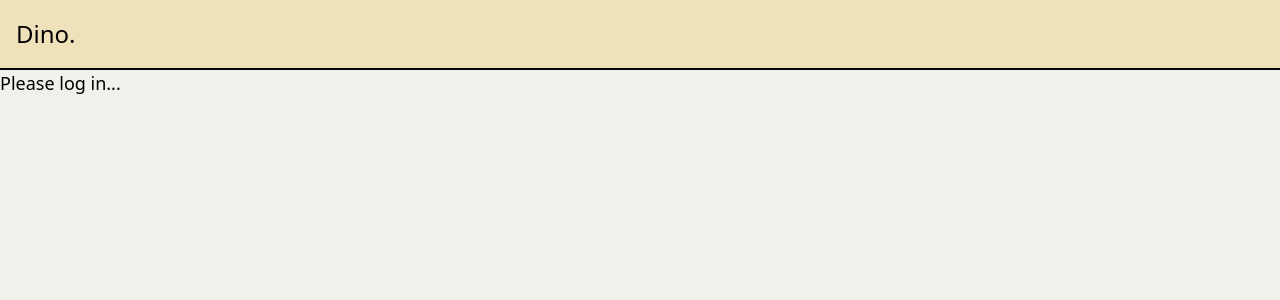
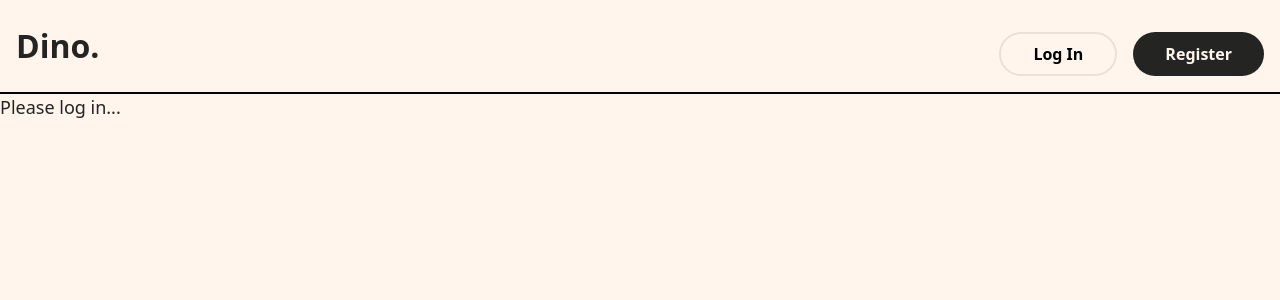
Before and after one commit to AsterinoCarsen/Dino, a Next.js app: page /home in a window 1280 px wide. Shown: the top 300 px of the page. Built offline with nearby package versions, Linux system fonts and the light colour scheme.

Commit message:
Changed styling colors, starting styling of homepage.

```diff
--- a/src/app/components/authentication/LoginForm.tsx
+++ b/src/app/components/authentication/LoginForm.tsx
@@ -87,7 +87,7 @@ export default function Login() {
 
                 {error && <p className="text-red-500">{error}</p>}
 
-                <button type="submit" disabled={isDisabled} className="bg-blue-500 hover:bg-blue-600 disabled:bg-blue-300 text-white py-2 rounded-md mt-4">
+                <button type="submit" disabled={isDisabled} className="btn-black py-2 rounded-md mt-4">
                     {loading ? <Loading /> : "Login"}
                 </button>
             </form>
--- a/src/app/components/authentication/RegisterForm.tsx
+++ b/src/app/components/authentication/RegisterForm.tsx
@@ -98,7 +98,7 @@ export default function Register() {
                     onChange={handleCaptchaChange}
                 />
 
-                <button type="submit" disabled={isDisabled} className="bg-blue-500 hover:bg-blue-600 disabled:bg-blue-300 text-white py-2 rounded-md mt-4">
+                <button type="submit" disabled={isDisabled} className="btn-black py-2 rounded-md mt-4">
                     {loading ? <Loading /> : "Register"}
                 </button>
             </form>
--- a/src/app/components/core/Navbar.tsx
+++ b/src/app/components/core/Navbar.tsx
@@ -1,3 +1,5 @@
+'use client';
+
 import React from 'react';
 import { useRouter } from "next/navigation";
 import { LogOut } from 'lucide-react';
@@ -12,14 +14,26 @@ export default function Navbar() {
     };
 
     return (
-        <nav className='sticky top-0 bg-paleYellow border-b-2 border-black text-white p-4 z-50'>
+        <nav className='sticky min-w-screen top-0 bg-paleYellow border-b-2 border-black text-white p-4 z-50'>
             <div className='max-w-7xl mx-auto flex justify-between items-center text-black'>
-                <h3>Dino.</h3>
-                {token && (
+                <h2>Dino.</h2>
+                {token ? (
                     <button className='hover:text-red-500' onClick={handleSignout}>
                         <LogOut />
                     </button>
+                ) : (
+                    <div className='flex gap-4'>
+                        <button className='btn-white font-extrabold p-8 py-2 rounded-full mt-4'>
+                            Log In
+                        </button>
+
+                        <button className='btn-black font-extrabold p-8 py-2 rounded-full mt-4'>
+                            Register
+                        </button>
+                    </div>
                 )}
+
+
             </div>
         </nav>
     )
--- a/src/app/globals.css
+++ b/src/app/globals.css
@@ -1,87 +1,57 @@
 @import "tailwindcss";
 
 :root {
-    --yellow: #D79922;
-    --paleYellow: #EFE2BA;
-    --red: #F13C20;
-    --blue: #4056A1;
-    --lightBlue: #C5CBE3;
-    --paleWhite: #f1f0eb;
+    --highlightBlack: rgba(36, 36, 35, 0.85);
+    --black: #242423;
+    --whiteBorder: #e9e0d9;
+    --white: #fff5ed;
+    --highlightWhite: rgba(233, 224, 217, 0.85);
 }
 
-.bg-yellow {
-    background-color: var(--yellow);
+.btn-white {
+    background-color: var(--white);
+    border: 2px solid var(--whiteBorder);
 }
 
-.color-yellow {
-    color: var(--yellow);
+.btn-white:hover {
+    background-color: var(--highlightWhite);
 }
 
-.bg-paleYellow {
-    background-color: var(--paleYellow);
+.btn-black {
+    background-color: var(--black);
+    color: var(--white);
 }
 
-.color-paleYellow {
-    color: var(--paleYellow);
-}
-
-.color-red {
-    color: var(--red);
-}
-
-.bg-red {
-    background-color: var(--red);
-}
-
-.color-blue {
-    color: var(--blue);
-}
-
-.bg-blue {
-    background-color: var(--blue);
-}
-
-.color-lightBlue {
-    color: var(--lightBlue);
-}
-
-.bg-lightBlue {
-    background-color: var(--lightBlue);
-}
-
-.color-paleWhite {
-    color: var(--paleWhite);
-}
-
-.bg-paleWhite {
-    background-color: var(--paleWhite);
-}
-
-.bg-opacity-custom {
-    background-color: rgba(0, 0, 0, 0.5);
+.btn-black:hover {
+    background-color: var(--highlightBlack);
 }
 
 body {
+    background-color: var(--white);
     padding: 0;
     margin: 0;
 }
 
 h1 {
+    color: var(--black);
     font-size: xxx-large;
     font-weight: 700;
 }
 
 h2 {
+    color: var(--black);
     font-size: xx-large;
     font-weight: 600;
 }
 
 h3 {
+    color: var(--black);
     font-size: x-large;
     font-weight: 500;
 }
 
 p {
+    color: var(--black);
     font-size: large;
     font-weight: 400;
 }
--- a/src/app/page.tsx
+++ b/src/app/page.tsx
@@ -1,21 +1,12 @@
 'use client';
 
-import LoginForm from "./components/authentication/LoginForm";
-import RegisterForm from "./components/authentication/RegisterForm";
+import Navbar from "./components/core/Navbar";
 
 export default function Home() {
   return (
-    <div className="flex flex-col justify-center items-center bg-paleWhite w-full min-h-screen">
-        <h1 className="place-self-center">Welcome to Dino.</h1>
-        <div className="flex w-full max-w-7xl">
-            <div className='flex w-1/2 h-full border-r-2 border-gray-200'>
-                <RegisterForm />
-            </div>
+    <div className="flex flex-col justify-center items-center w-full">
+        <Navbar />
 
-            <div className='flex w-1/2 h-full'>
-                <LoginForm />
-            </div>
-        </div>
     </div>
   );
 }
```
